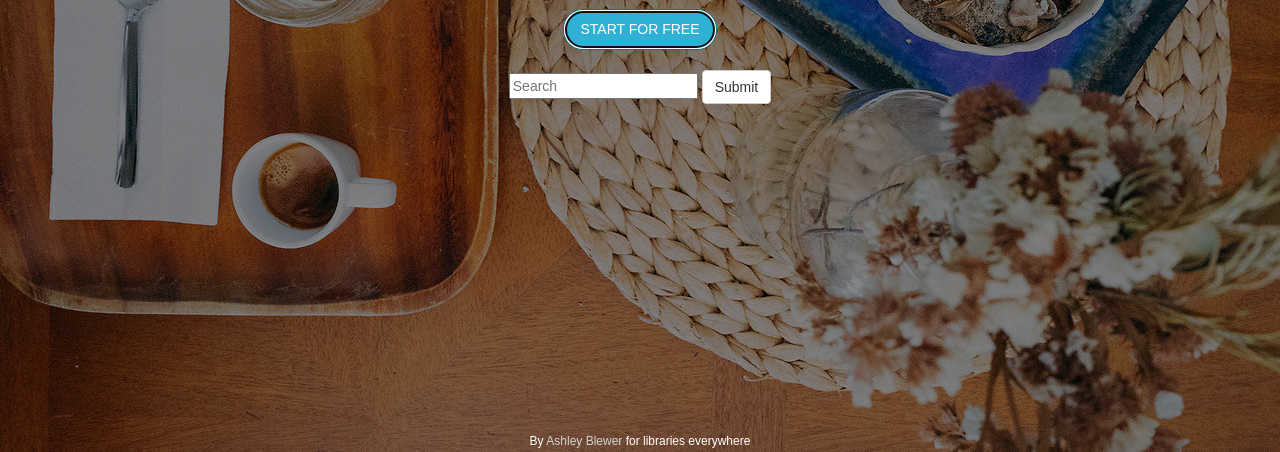
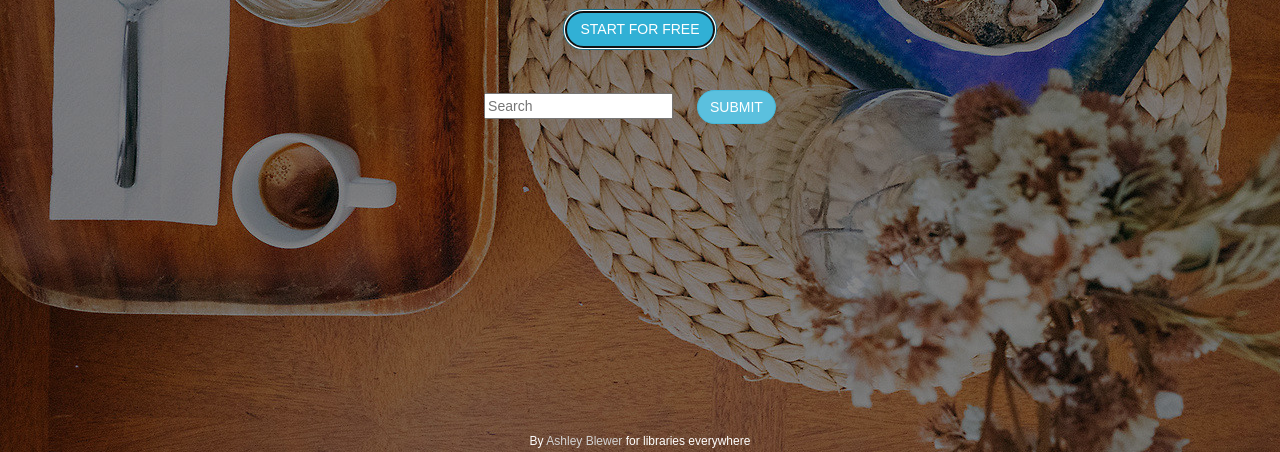
Before and after one commit to ablwr/netflix-for-books, a plain HTML site: page index.html in a window 1280 px wide. Both pictures are taken after a click on the button "START FOR FREE". Shown: the part 348-800 px from the top of the page. Drawn offline with nearby package versions, Linux system fonts and the light colour scheme.

Commit message:
round blue submit button

```diff
--- a/index.html
+++ b/index.html
@@ -29,7 +29,7 @@
           <form>
           <div class="form-group text-center">
             <input type="text" id="search" placeholder="Search">
-            <button type="submit" id="submit" class="btn btn-default">Submit</button>
+            <button type="submit" id="submit" class="btn btn-default btn-info">Submit</button>
           </div>
           </form>
         </div>
```
